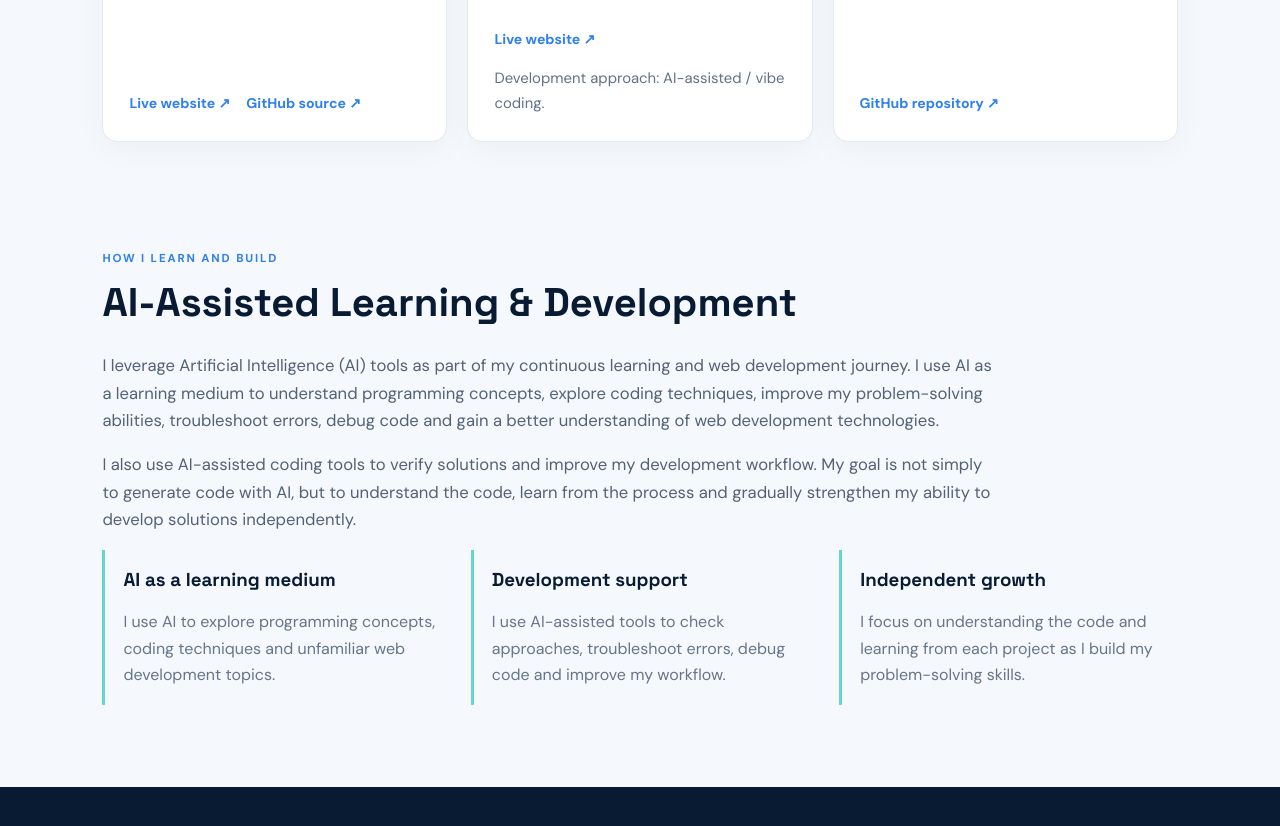
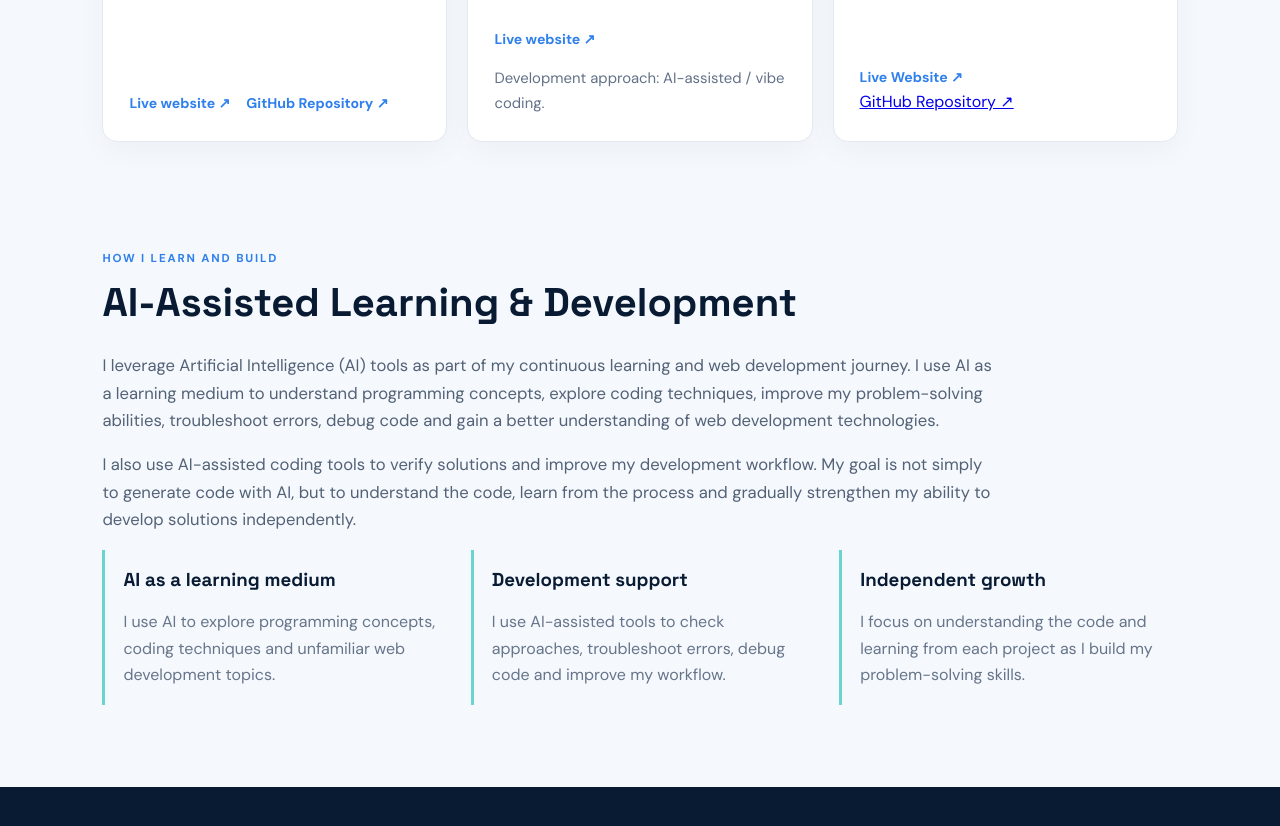
Before and after one commit to kinko-01/AJAYI-PORTFOLIO, a plain HTML site: page index.html in a window 1280 px wide. Shown: the part 2255-3081 px from the top of the page. Drawn offline with Linux system fonts and the light colour scheme.

Commit message:
Update project links in index.html

```diff
--- a/index.html
+++ b/index.html
@@ -62,7 +62,7 @@
       <div class="project-top"><span class="project-number">01</span><span class="tag">Personal website</span></div>
       <h3>KINKO Multibiz</h3>
       <p>My personal business website and a practical web project. The public GitHub repository includes the core website files: HTML, CSS and JavaScript.</p>
-      <div class="project-links"><a href="https://kinkomultibiz.vercel.app" target="_blank" rel="noreferrer">Live website ↗</a><a href="https://github.com/kinko-01/KINKO-WEB" target="_blank" rel="noreferrer">GitHub source ↗</a></div>
+      <div class="project-links"><a href="https://kinkomultibiz.vercel.app" target="_blank" rel="noreferrer">Live website ↗</a><a href="https://github.com/kinko-01/KINKO-WEB" target="_blank" rel="noreferrer">GitHub Repository ↗</a></div>
     </article>
     <article class="project-card">
       <div class="project-top"><span class="project-number">02</span><span class="tag">Marketplace concept</span></div>
@@ -75,7 +75,7 @@
       <div class="project-top"><span class="project-number">03</span><span class="tag">News web application</span></div>
       <h3>TRR NEWS</h3>
       <p>A news publishing web application project. I have worked on its application setup, authentication-related pages and publishing functionality.</p>
-      <div class="project-links"><a href="https://github.com/kinko-01/TRR-NEWS.git" target="_blank" rel="noreferrer">GitHub repository ↗</a></div>
+      <div class="project-links"><a href="https://trr-news.vercel.app" target="_blank" rel="noreferrer">Live Website ↗</a></div><a href="https://github.com/kinko-01/TRR-NEWS" target="_blank" rel="noreferrer">GitHub Repository ↗</a></div>
 
     </article>
   </div>
```
